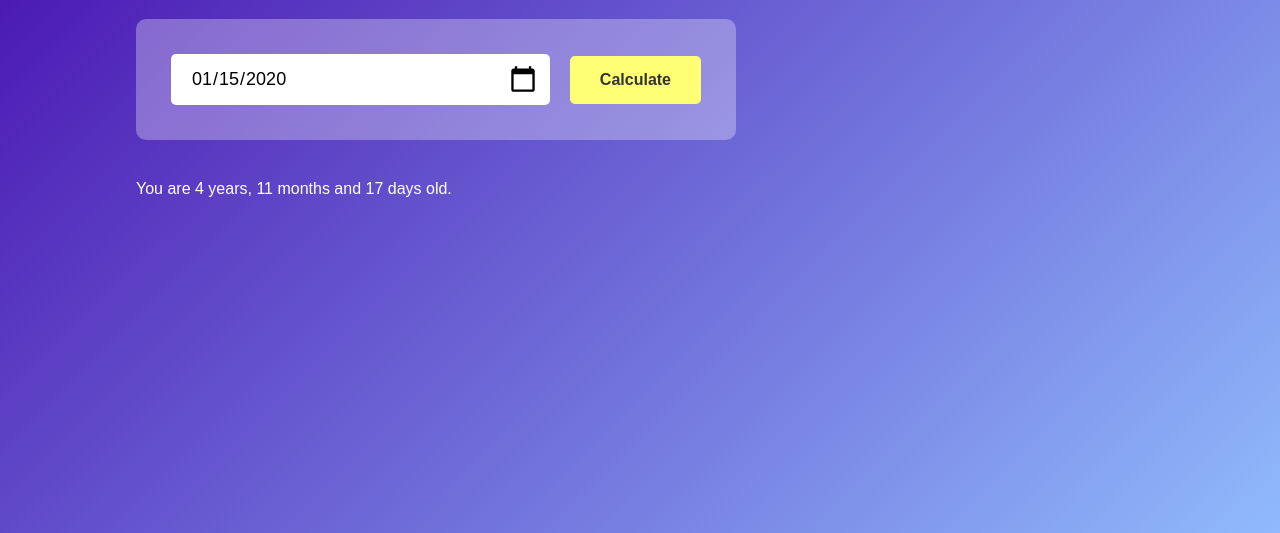
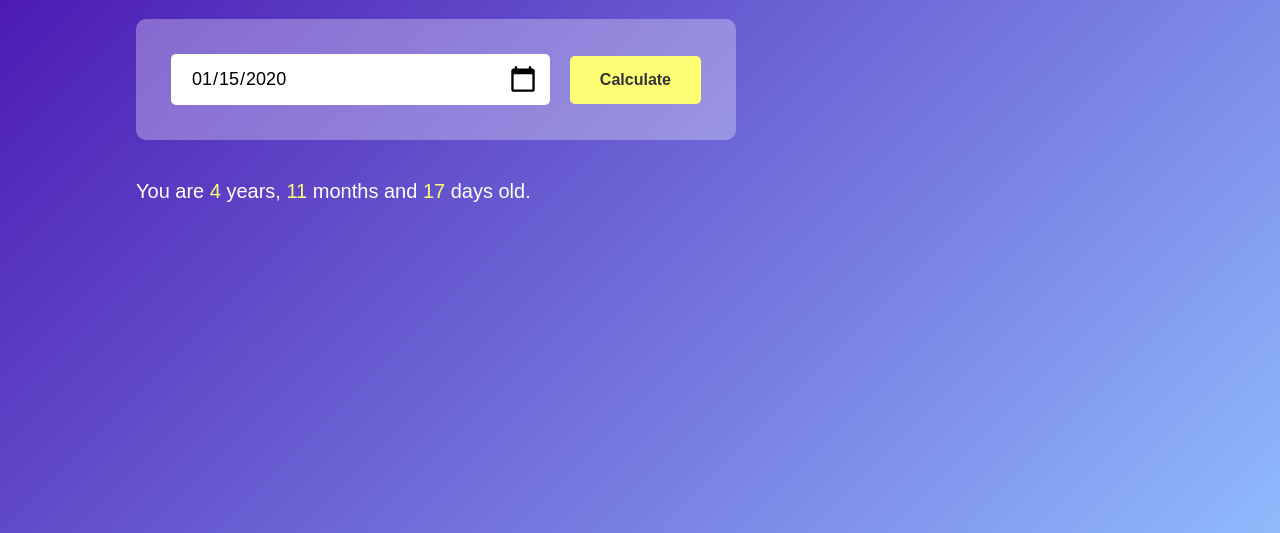
Before and after one commit to TERRYYYY/Age-Calculator, a plain HTML site: page index.html in a window 1280 px wide. Both pictures are taken after typing "2020-01-15" into the empty fields and a click on the button "Calculate". Shown: the part 267-800 px from the top of the page. Drawn offline with Linux system fonts and the light colour scheme.

Commit message:
Added styling for the result displayed

```diff
--- a/style.css
+++ b/style.css
@@ -84,3 +84,12 @@
     cursor: pointer;
 
 }
+
+/* RESULT STYLING  */
+#result{
+    font-size: 20px;
+}
+
+#result span{
+    color: #ffff76;
+}
```
